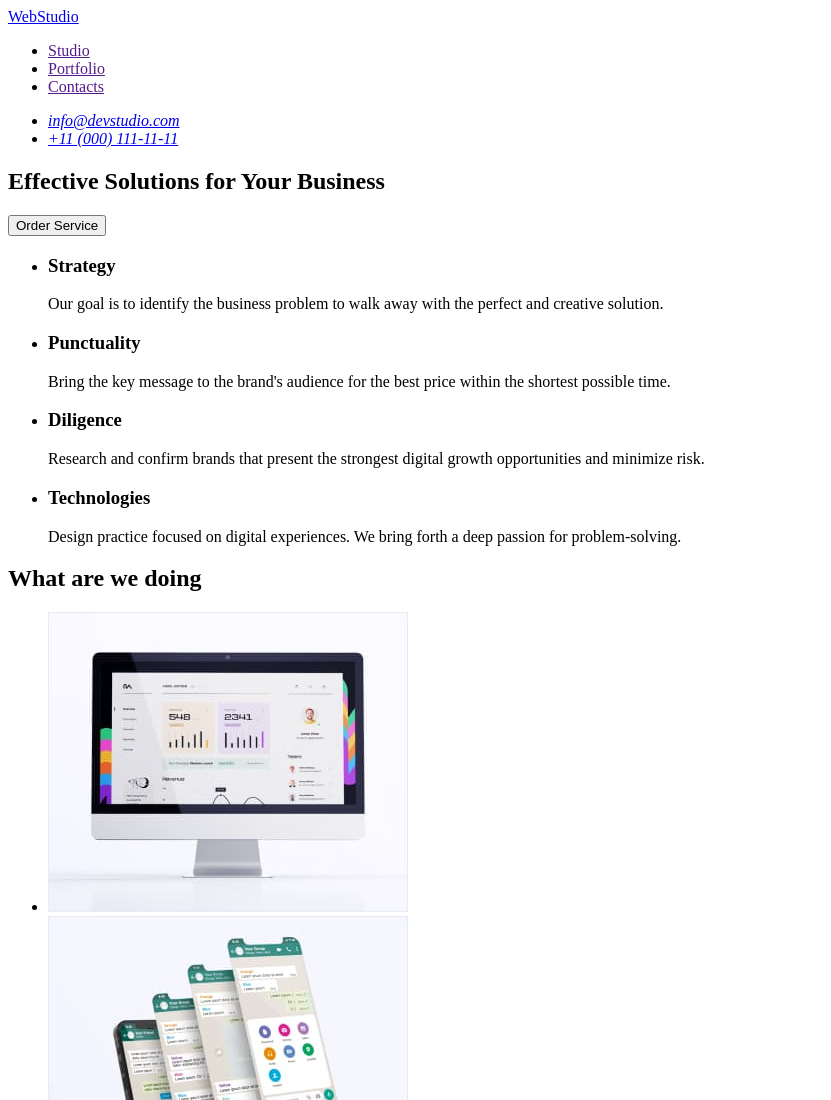
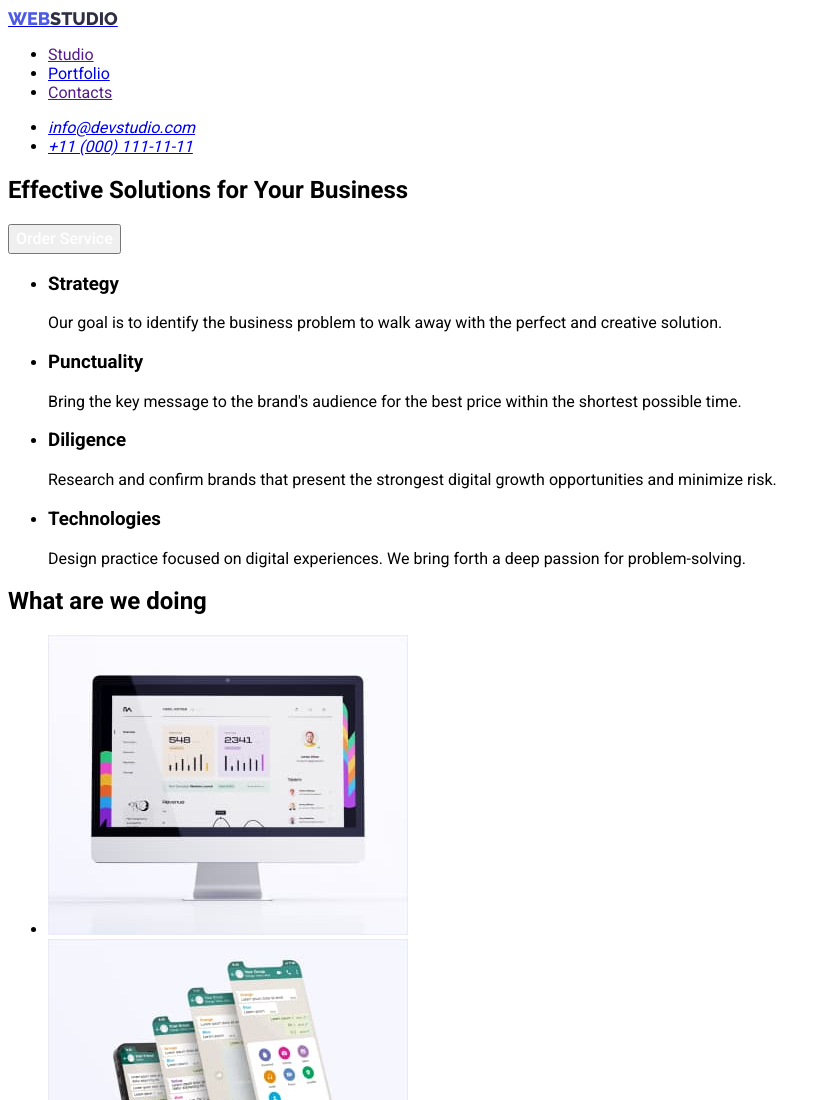
Before and after one commit to Stasulia/goit-markup-hw-02, a plain HTML site: page index.html in a window 1280 px wide. Shown: the top 1100 px of the page, without its empty margins (0-831 px from the left). Drawn offline with Linux system fonts and the light colour scheme.

Commit message:
class header

```diff
--- /dev/null
+++ b/css/styles.css
@@ -0,0 +1,29 @@
+/* Common styles */
+body {
+    font-family: "Roboto";}
+/* Header styles */
+span.web {
+    font-family: 'Raleway';
+        font-style: normal;
+        font-weight: 800;
+        font-size: 18px;
+        line-height: 21px;
+        text-transform: uppercase;
+        color:#4D5AE5;}
+span.studio {
+    font-family: 'Raleway';
+    font-style: normal;
+    font-weight: 800;
+    font-size: 18px;
+    line-height: 21px;
+    text-transform: uppercase;
+    color: #2E2F42;}
+/* Main styles */
+/* Hero section styles*/
+.hero-button {
+    font-family: 'Roboto';
+    font-style: normal;
+    font-weight: 500;
+    font-size: 16px;
+    line-height: 24px;
+    color: #FFFFFF;}
--- a/index.html
+++ b/index.html
@@ -6,37 +6,54 @@
     <meta name="viewport" content="width=device-width, initial-scale=1.0" />
     <meta name="description" content="" />
     <title>Web Studio</title>
+    <link rel="preconnect" href="https://fonts.googleapis.com" />
+    <link rel="preconnect" href="https://fonts.gstatic.com" crossorigin />
+    <link
+      href="https://fonts.googleapis.com/css2?family=Raleway:wght@800&family=Roboto:wght@400;500;700;900&display=swap"
+      rel="stylesheet"
+    />
+    <link rel="stylesheet" href="./css/styles.css" />
   </head>
   <body>
     <!-- Header section  -->
-    <header>
-      <nav>
-        <a href="./index.html"> WebStudio </a>
-        <ul>
-          <li>
-            <a href="">Studio</a>
+    <header class="header">
+      <nav class="header-nav">
+        <a class="header-logo" href="./index.html">
+          <span class="web">Web</span><span class="studio">Studio</span>
+        </a>
+        <ul class="header-list">
+          <li class="header-item">
+            <a href="" class="header-link">Studio</a>
           </li>
-          <li>
-            <a href="">Portfolio</a>
+          <li class="header-item">
+            <a href="./portfolio.html" class="header-link">Portfolio</a>
           </li>
-          <li>
-            <a href="">Contacts</a>
+          <li class="header-item">
+            <a href="" class="header-link">Contacts</a>
           </li>
         </ul>
       </nav>
-      <address>
-        <ul>
-          <li><a href="mailto:info@devstudio.com">info@devstudio.com</a></li>
-          <li><a href="tel:+110001111111">+11 (000) 111-11-11</a></li>
+      <address class="address">
+        <ul class="address-list">
+          <li class="mail">
+            <a class="address-mail-link" href="mailto:info@devstudio.com"
+              >info@devstudio.com</a
+            >
+          </li>
+          <li class="tel">
+            <a class="address-tel-link" href="tel:+110001111111"
+              >+11 (000) 111-11-11</a
+            >
+          </li>
         </ul>
       </address>
     </header>
     <!-- Main block -->
-    <main>
+    <main class="main">
       <!-- Hero section -->
-      <section>
-        <h1>Effective Solutions for Your Business</h1>
-        <button type="button">Order Service</button>
+      <section class="hero">
+        <h1 class="hero-title">Effective Solutions for Your Business</h1>
+        <button class="hero-button" type="button">Order Service</button>
       </section>
       <!-- Advantages section -->
       <section>
```
Also changed, not shown: portfolio.html (added).
